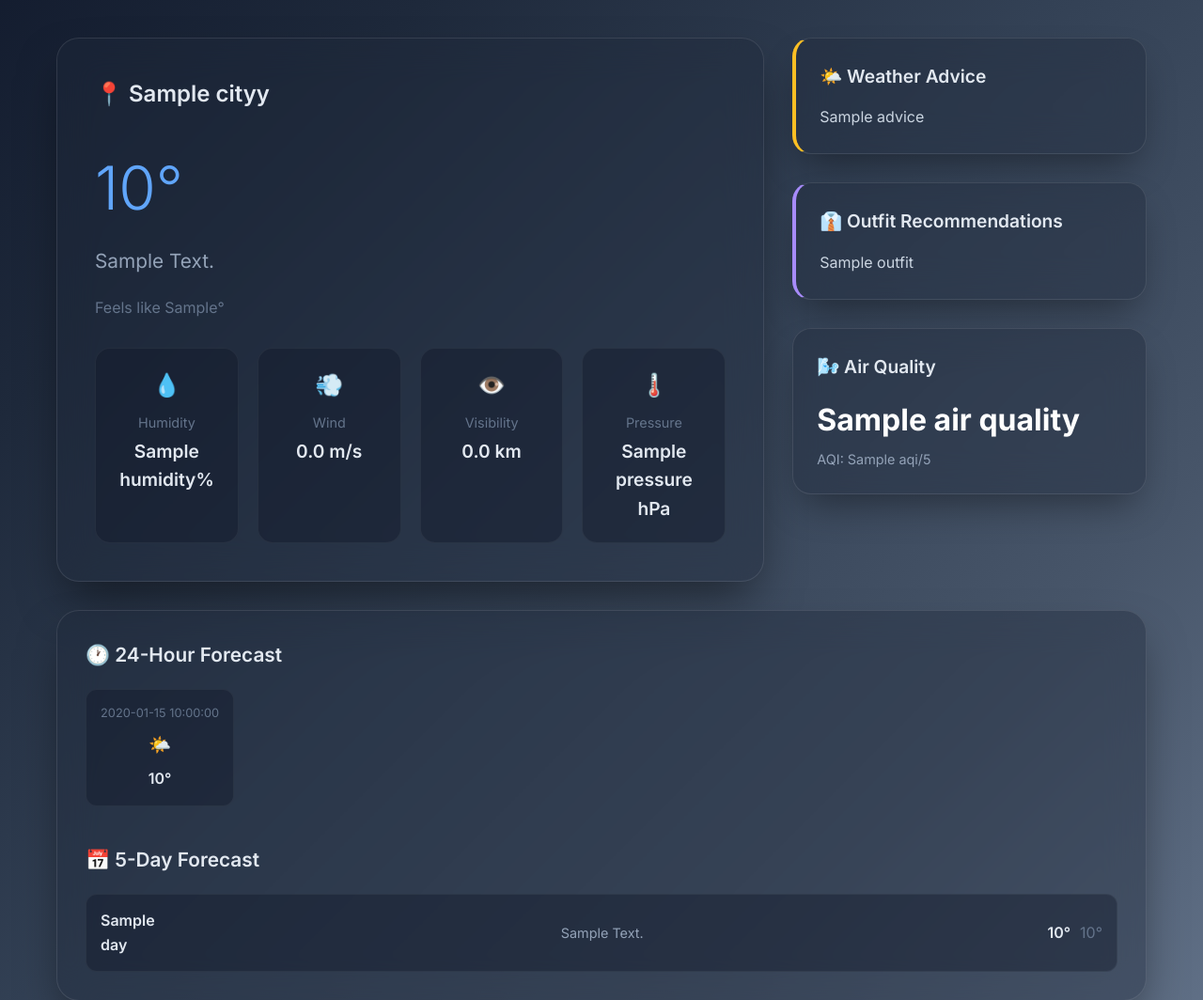
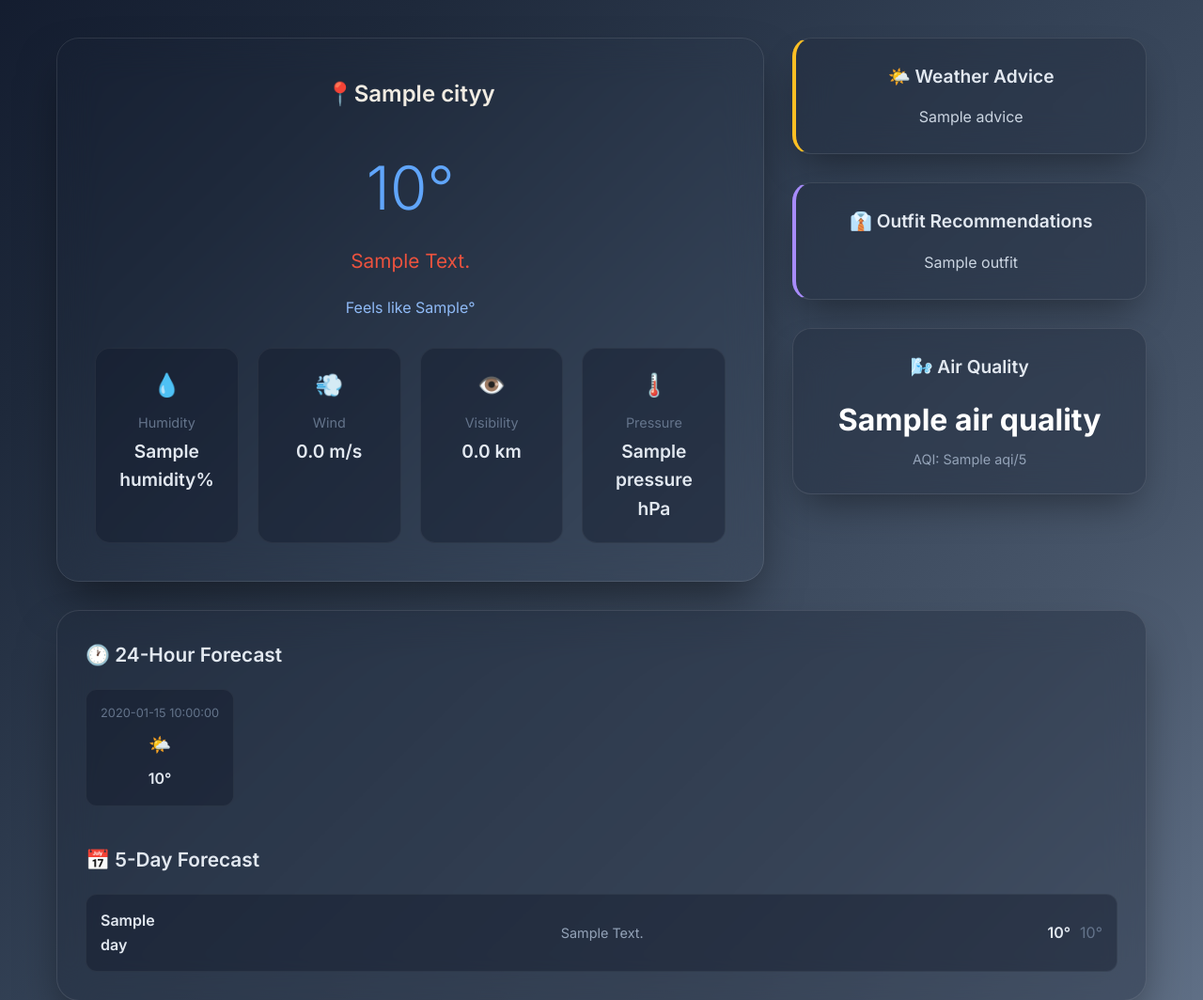
Before and after one commit to amalluu/weather-app, a Flask app: template web/templates/results.html in a window 1280 px wide. Shown: the part 218-1282 px from the top of the page at 94% size. Run offline with Flask 3, Linux system fonts and the light colour scheme; the template is opened without the code that fills it: most values are stand-ins (such as "Sample title", 1, 10 or a date in 2020).

Commit message:
made slight changes

```diff
--- a/web/static/style.css
+++ b/web/static/style.css
@@ -85,16 +85,32 @@ body {
     border-color: #0c3261;
     box-shadow: 0 0 0 4px rgba(96, 165, 250, 0.1);
     background: linear-gradient(135deg, #071d4a, #2b9ee0);
-    transform: translateY(-4px) translateX(-2px);/* Button moves UP 2 pixels on hover*/
-    box-shadow: 0 10px 5px 5px rgba(9, 41, 73, 0.2);/*Glowing border effect*/
-    color:rgb(43, 41, 41)
+    transform: translateY(-4px) translateX(-2px);
+    box-shadow: 0 10px 5px 5px rgba(9, 41, 73, 0.2);
+    color: rgb(224, 205, 205);
 }
 
 .search-input::placeholder {
     color: #64748b;
-
 }
 
+/* ADD THESE LINES TO FIX AUTOCOMPLETE WHITE BACKGROUND */
+.search-input:-webkit-autofill,
+.search-input:-webkit-autofill:hover,
+.search-input:-webkit-autofill:focus,
+.search-input:-webkit-autofill:active {
+    -webkit-box-shadow: 0 0 0 1000px rgba(15, 23, 42, 0.6) inset !important;
+    -webkit-text-fill-color: white !important;
+    background-color: transparent !important;
+    background-image: none !important;
+    border-radius: 16px !important;
+}
+
+/* For Firefox */
+.search-input:-moz-autofill {
+    background-color: rgba(15, 23, 42, 0.6) !important;
+    color: white !important;
+}
 
 
 .search-btn {
@@ -122,38 +138,51 @@ body {
     grid-template-columns: 2fr 1fr;
     gap: 30px;
     margin-top: 30px;
-}
+text-align: center;}
 
 @media (max-width: 1024px) {
     .weather-container {
         grid-template-columns: 1fr;
+        text-align: center;
     }
+}
+
+.resultcard{
+    background-color: #22c55e;
+
 }
 
 
 /* Main Weather Card */
 .main-weather {
 
-    background: rgba(30, 41, 59, 0.4);
+    background: linear-gradient(135deg,#ca832b5d);
     backdrop-filter: blur(20px);
     border: 1px solid rgba(255, 255, 255, 0.1);
     border-radius: 24px;
     padding: 40px;
     box-shadow: 0 25px 50px -12px rgba(0, 0, 0, 0.5);
+    align-content: center;
+    text-align: center;
 }
 
 .weather-header {
     display: flex;
-    justify-content: space-between;
+     flex-direction: column;
+    text-align: center;
+    margin-bottom: 30px;
     align-items: center;
-    margin-bottom: 30px;
 }
 
 .location {
     font-size: 1.5rem;
     font-weight: 600;
-    color: #e2e8f0;
-}
+    color: #f0ebe2;
+    display: flex;
+    justify-content: center;
+    align-items: center;
+    gap: 8px;
+   }
 
 .current-temp {
     font-size: 4rem;
@@ -164,14 +193,14 @@ body {
 
 .weather-desc {
     font-size: 1.3rem;
-    color: #94a3b8;
+    color: #eb523e;
     text-transform: capitalize;
     margin-bottom: 20px;
 }
 
 .feels-like {
     font-size: 1rem;
-    color: #64748b;
+    color: #8fbaf6;
     margin-bottom: 30px;
 }
 
--- a/web/templates/results.html
+++ b/web/templates/results.html
@@ -23,14 +23,15 @@
                 </a>
             </div>
         {% else %}
+
             <div class="weather-container">
                 <!-- Main Weather Information -->
                 <div class="main-weather">
                     <div class="weather-header">
-                        <div class="location">📍 {{ cityy }}</div>
+                        <div class="location">📍{{ cityy }}</div>
                     </div>
 
-                    <div class="current-temp">{{ temp }}°</div>
+                    <div class="current-temp">  {{ temp }}°</div>
                     <div class="weather-desc">{{ description }}</div>
                     <div class="feels-like">Feels like {{ feels_like }}°</div>
 
```
